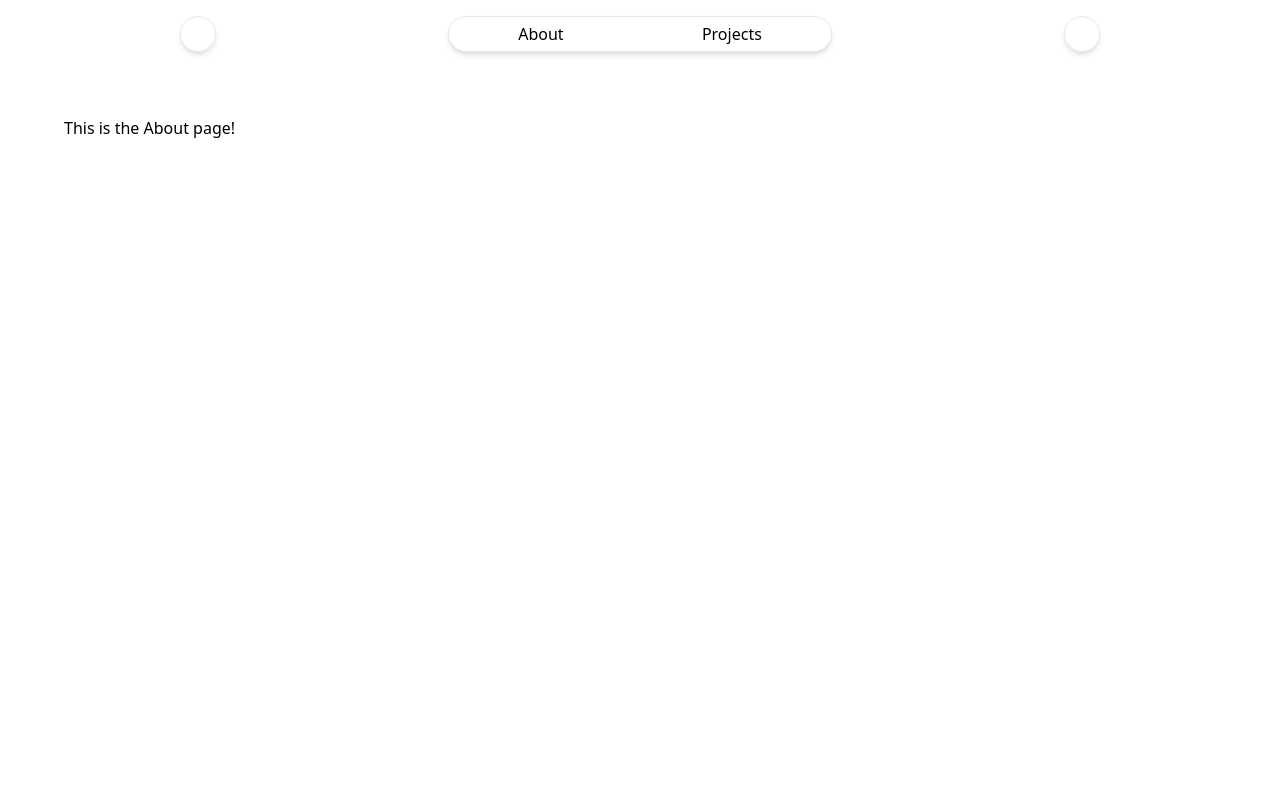
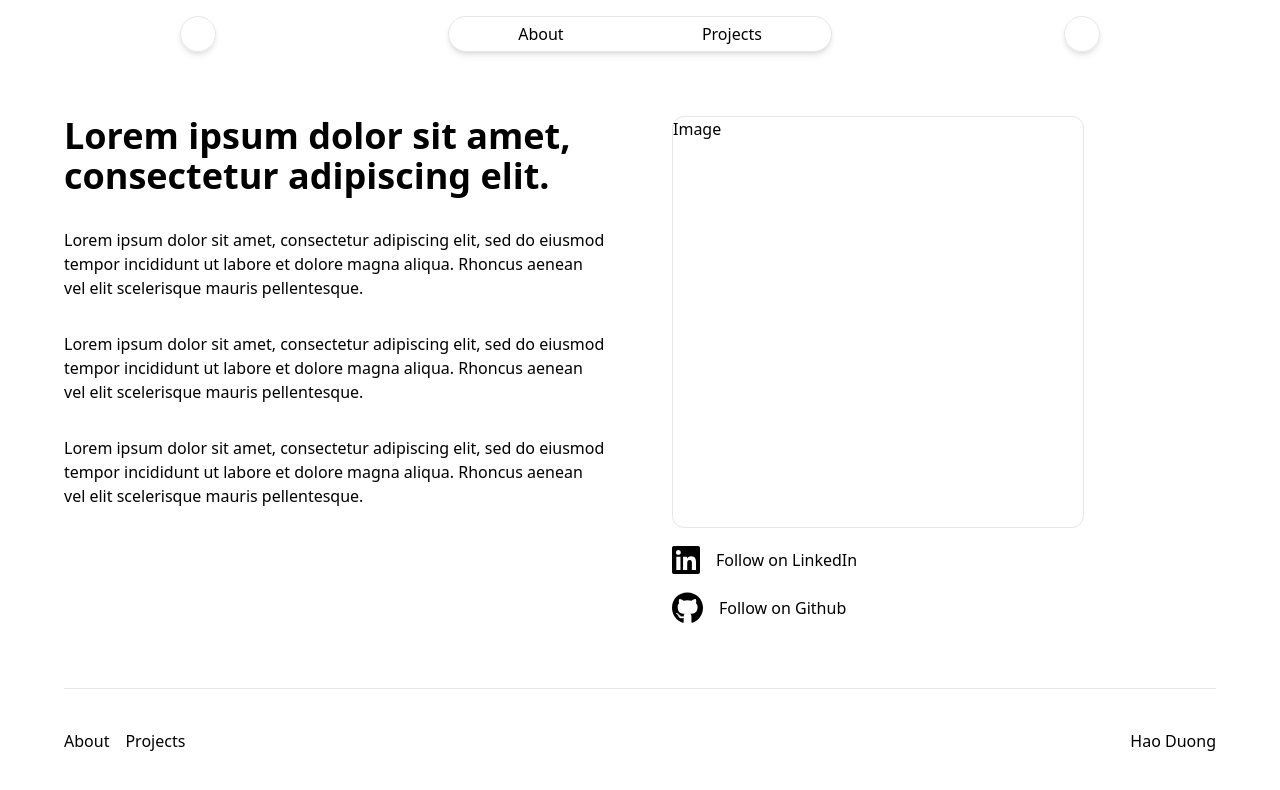
Before and after one commit to duonghao/nextjs-portfolio, a Next.js app: page /about in a window 1280 px wide. Shown: the top 790 px of the page. Built offline with nearby package versions, Linux system fonts and the light colour scheme.

Commit message:
Implemented about page

```diff
--- a/pages/about.js
+++ b/pages/about.js
@@ -1,11 +1,57 @@
+import { FontAwesomeIcon } from "@fortawesome/react-fontawesome";
+import { faLinkedin, faGithub } from '@fortawesome/free-brands-svg-icons';
 import Layout from "../components/layout";
 import Navbar from "../components/navbar";
+import Footer from "../components/footer";
 
 export default function About() {
     return (
         <Layout>
-            <Navbar></Navbar>
-            <div>This is the About page!</div>
+            <nav>
+                <Navbar></Navbar>
+            </nav>
+            <div className='flex flex-wrap gap-16'>
+                <section className='flex-1 flex flex-col gap-8'>
+                    <h1>
+                        Lorem ipsum dolor sit amet, consectetur adipiscing elit.
+                    </h1>
+                    <p>
+                        Lorem ipsum dolor sit amet, consectetur adipiscing elit,
+                        sed do eiusmod tempor incididunt ut labore et dolore magna aliqua.
+                        Rhoncus aenean vel elit scelerisque mauris pellentesque.
+                    </p>
+                    <p>
+                        Lorem ipsum dolor sit amet, consectetur adipiscing elit,
+                        sed do eiusmod tempor incididunt ut labore et dolore magna aliqua.
+                        Rhoncus aenean vel elit scelerisque mauris pellentesque.
+                    </p>
+                    <p>
+                        Lorem ipsum dolor sit amet, consectetur adipiscing elit,
+                        sed do eiusmod tempor incididunt ut labore et dolore magna aliqua.
+                        Rhoncus aenean vel elit scelerisque mauris pellentesque.
+                    </p>
+                </section>
+                <aside className='flex-1 flex flex-col gap-4'>
+                    <div className='border w-[412px] h-[412px] rounded-xl'>Image</div>
+                    <ul className="flex flex-col gap-4">
+                        <li>
+                            <a className='flex gap-4 items-center' href="https://stackoverflow.com/">
+                                <FontAwesomeIcon icon={faLinkedin} size='2x'></FontAwesomeIcon>
+                                <span>Follow on LinkedIn</span>
+                            </a>
+                        </li>
+                        <li>
+                            <a className='flex gap-4 items-center' href="https://stackoverflow.com/">
+                                <FontAwesomeIcon icon={faGithub} size='2x'></FontAwesomeIcon>
+                                <span>Follow on Github</span>
+                            </a>
+                        </li>
+                    </ul>
+                </aside>
+            </div>
+        <footer>
+            <Footer></Footer>
+        </footer>
         </Layout>
     )
 }
```
